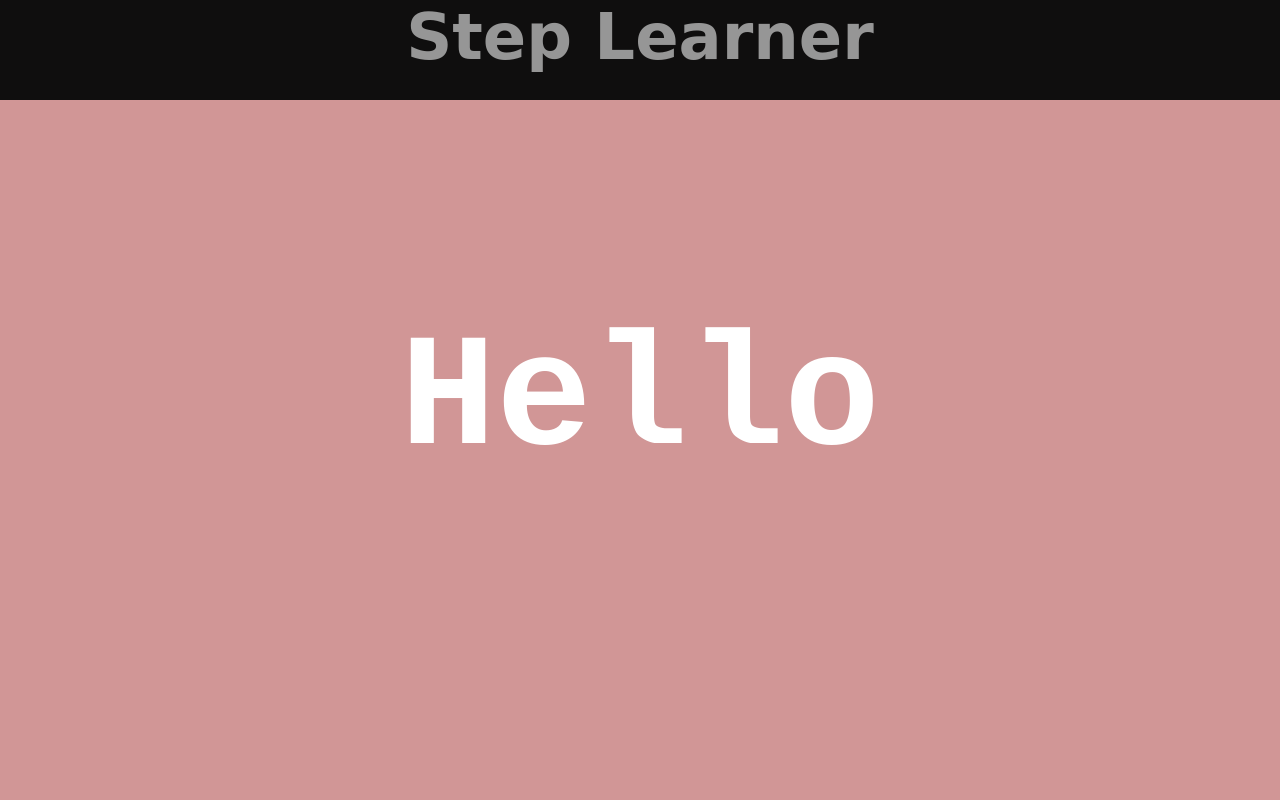
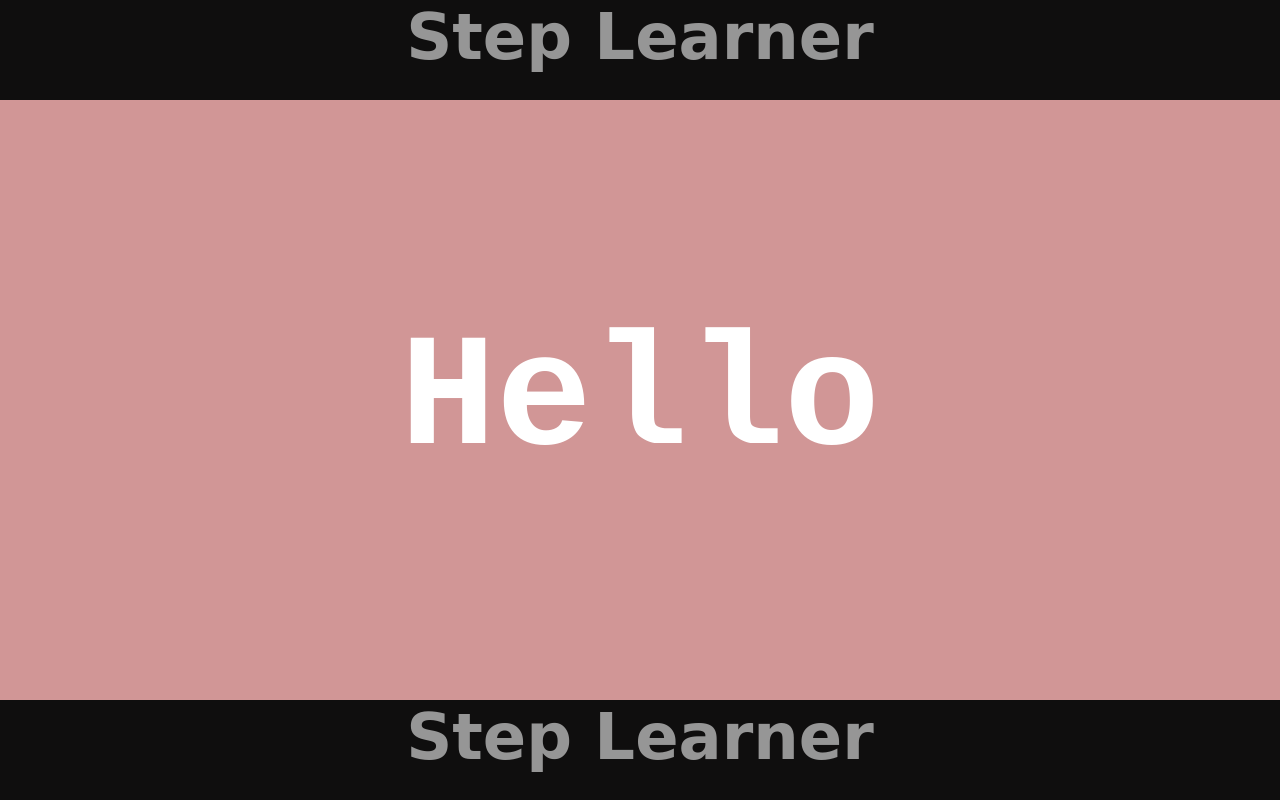
Before and after one commit to rakibul-hasan1/git-github, a plain HTML site: page index.html in a window 1280 px wide. Drawn offline with Linux system fonts and the light colour scheme.

Commit message:
footer added

```diff
--- a/index.html
+++ b/index.html
@@ -11,6 +11,9 @@
     <header>
         <h2>Step Learner</h2>
     </header>
+     <footer>
+        <h2>Step Learner</h2>
+    </footer>
     <script src="index.js"></script>
 </body>
 </html>
--- a/style.css
+++ b/style.css
@@ -35,3 +35,19 @@ header h2 {
     font-family: cursive;
     color: #969696;
 }
+
+
+footer {
+    position: absolute;
+    bottom: 0;
+    height: 100px;
+    width: 100%;
+    text-align: center;
+    background: #0f0e0e;
+}
+
+footer h2 {
+    font-size: 4rem;
+    font-family: cursive;
+    color: #969696;
+}
```
